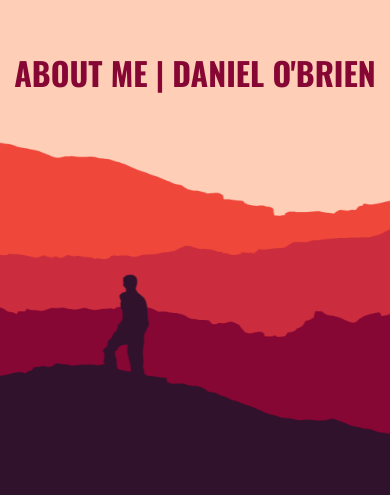
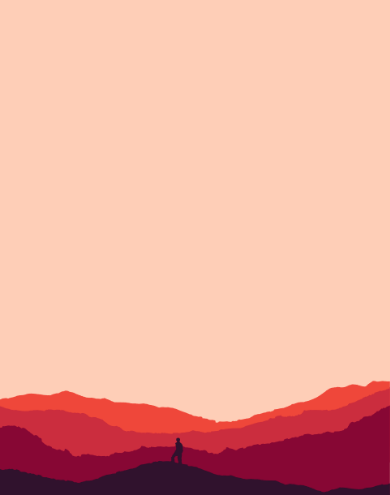
Before and after one commit to dob9601/dob9601.github.io, a React (Create React App) app: page /n in a window 390 px wide. Shown: the part 349-844 px from the top of the page. Built offline with nearby package versions, Linux system fonts and the light colour scheme; no server answers.

Commit message:
Improved mobile mountains

```diff
--- a/src/components/ParallaxMountains.css
+++ b/src/components/ParallaxMountains.css
@@ -1,7 +1,17 @@
+.ParallaxMountainsOuter {
+  height: 100vh;
+  display: flex;
+  align-items: flex-end;
+  background-color: var(--color-1);
+  margin-bottom: 100px;
+}
+
+.ForegroundMountain {
+  will-change: unset !important;
+}
+
 .ParallaxMountains {
-  background-color: var(--color-1);
-  height: 100vh;
-  margin-bottom: 200px;
+  aspect-ratio: 16 / 9;
 }
 
 .ParallaxMountains .Header {
--- a/src/components/ParallaxMountains.tsx
+++ b/src/components/ParallaxMountains.tsx
@@ -1,4 +1,4 @@
-import {ParallaxBanner} from "react-scroll-parallax";
+import { ParallaxBanner } from "react-scroll-parallax";
 
 import "./ParallaxMountains.css"
 
@@ -9,17 +9,17 @@ import MountainImage3 from "./parallax-mountains-layers/3.png";
 
 export function ParallaxMountains() {
     return (
-        <>
+        <div className="ParallaxMountainsOuter">
             <ParallaxBanner
                 className="ParallaxMountains"
                 layers={[
-                    {children: <h1 className="Header">About Me | Daniel O'Brien</h1>, className: "HeaderBox", translateY: ["-70%", "70%"]},
-                    {image: MountainImage0, className: "Mountain", expanded: false, translateY: ["-130%", "130%"]},
-                    {image: MountainImage1, className: "Mountain", expanded: false, translateY: ["-100%", "100%"]},
-                    {image: MountainImage2, className: "Mountain", expanded: false, translateY: ["-80%", "80%"]},
-                    {image: MountainImage3, className: "Mountain", expanded: false},
+                    { children: <h1 className="Header">About Me | Daniel O'Brien</h1>, className: "HeaderBox", translateY: ["-80%", "70%"] },
+                    { image: MountainImage0, className: "Mountain", expanded: false, translateY: ["0%", "150%"], shouldAlwaysCompleteAnimation: true },
+                    { image: MountainImage1, className: "Mountain", expanded: false, translateY: ["0%", "100%"], shouldAlwaysCompleteAnimation: true },
+                    { image: MountainImage2, className: "Mountain", expanded: false, translateY: ["0%", "50%"], shouldAlwaysCompleteAnimation: true },
+                    { image: MountainImage3, className: "Mountain ForegroundMountain", expanded: false },
                 ]}
             />
-        </>
+        </div>
     )
 }
```
